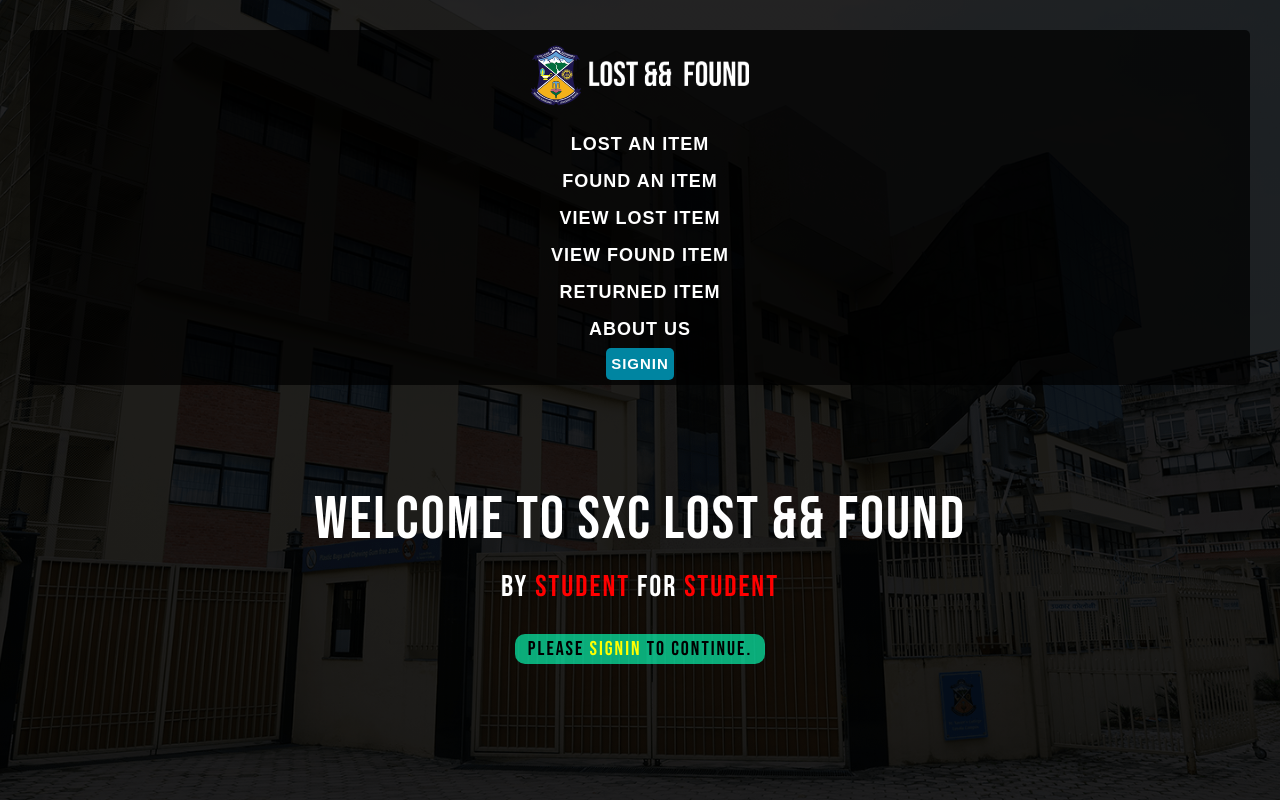
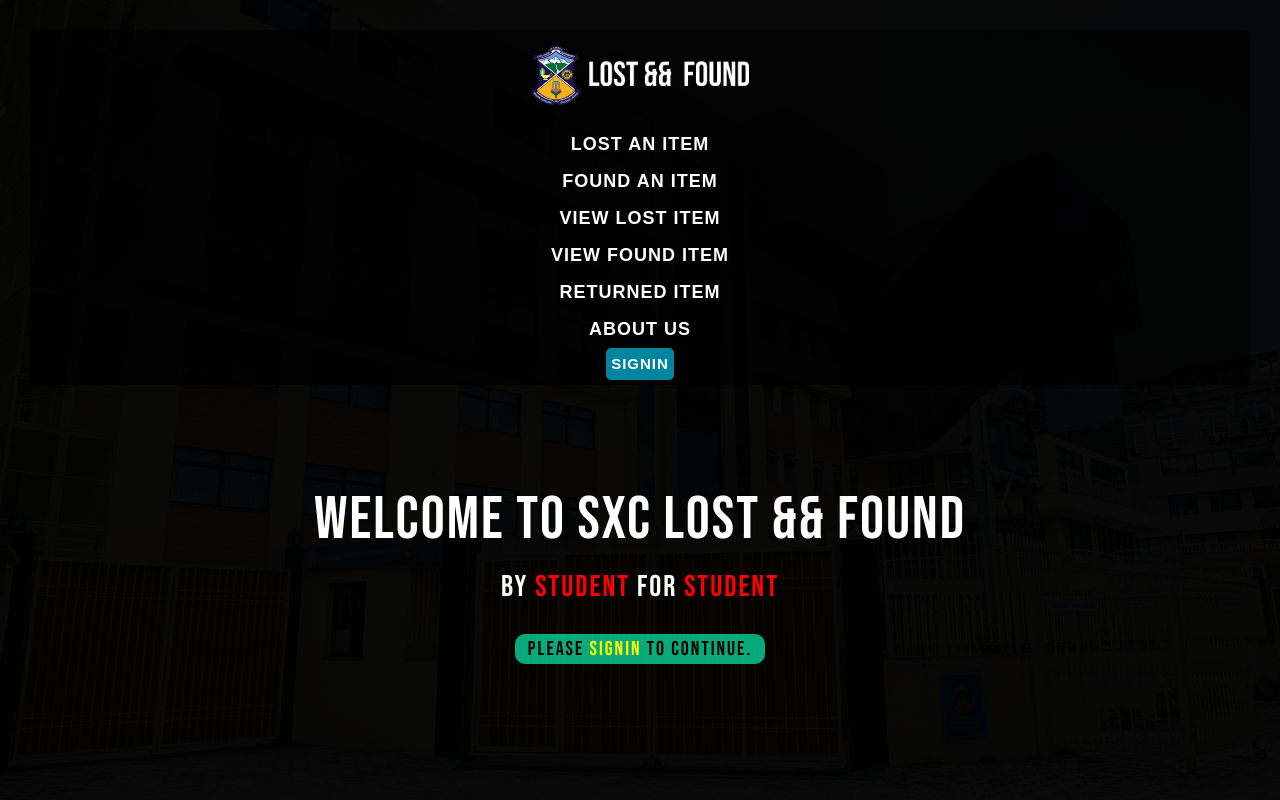
Before and after one commit to SelAshyn/lost_and_found, a Next.js app: page / in a window 1280 px wide. Built offline with nearby package versions, Linux system fonts and the light colour scheme; no server answers; a web font is replaced by a local one.

Commit message:
Update globals.css

```diff
--- a/app/globals.css
+++ b/app/globals.css
@@ -15,7 +15,7 @@ body::before {
   left: 0;
   width: 100%;
   height: 100%;
-  background: linear-gradient(rgba(0, 0, 0, 0.863), rgba(0, 0, 0, 0.863)), url(/bg.png);
+  background: linear-gradient(rgba(0, 0, 0, 0.959), rgba(0, 0, 0, 0.952)), url(/bg.png);
   background-repeat: no-repeat;
   background-position: center;
   background-size: cover;
```
